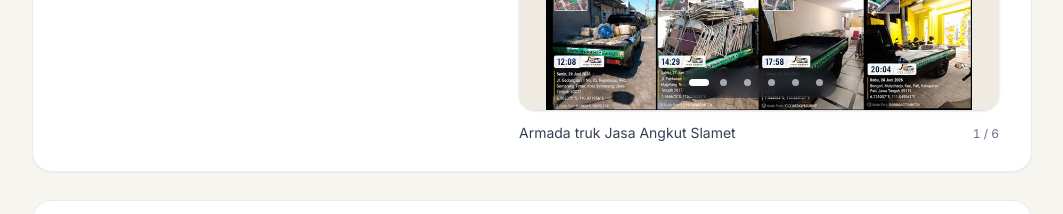
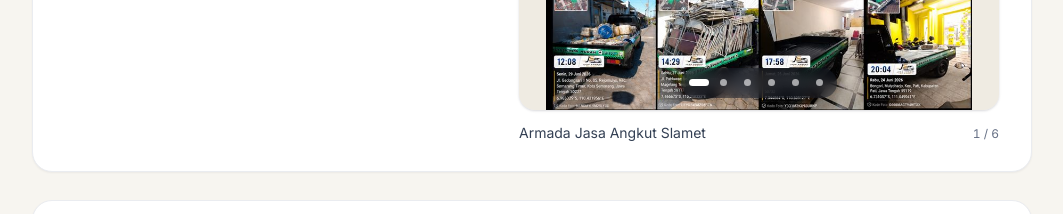
Before and after one commit to nyawijicode/jasa-angkut-slamet, a React (Vite) app: page /#kontak in a window 1280 px wide. Shown: the part 1860-2074 px from the top of the page, without its empty margins (108-1171 px from the left). Built offline with nearby package versions, Linux system fonts and the light colour scheme.

Commit message:
Update Home.tsx

```diff
--- a/src/pages/Home.tsx
+++ b/src/pages/Home.tsx
@@ -780,8 +780,8 @@ const QUICK_NOTES = [
 const GALLERY = [
   {
     base: "galeri-jasa-angkut-slamet-1",
-    alt: "Dokumentasi armada truk Jasa Angkut Slamet",
-    caption: "Armada truk Jasa Angkut Slamet",
+    alt: "Dokumentasi armada Jasa Angkut Slamet",
+    caption: "Armada Jasa Angkut Slamet",
   },
   {
     base: "galeri-jasa-angkut-slamet-2",
```
